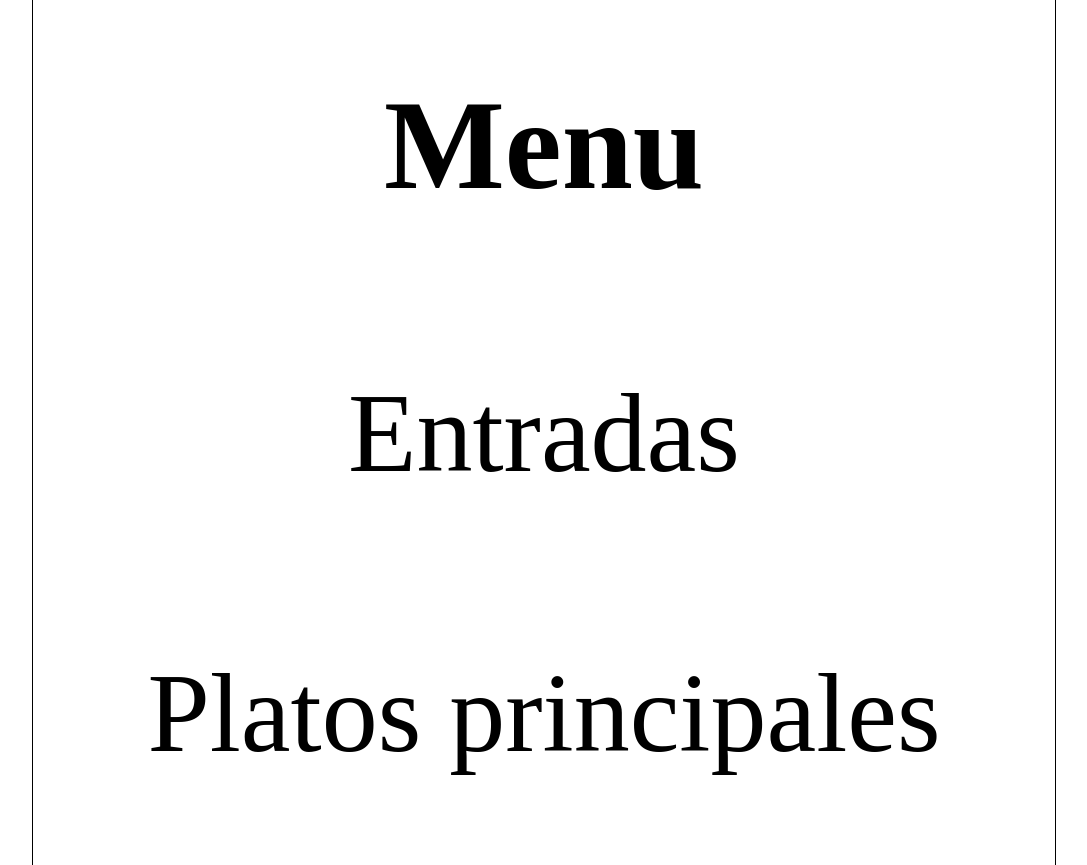
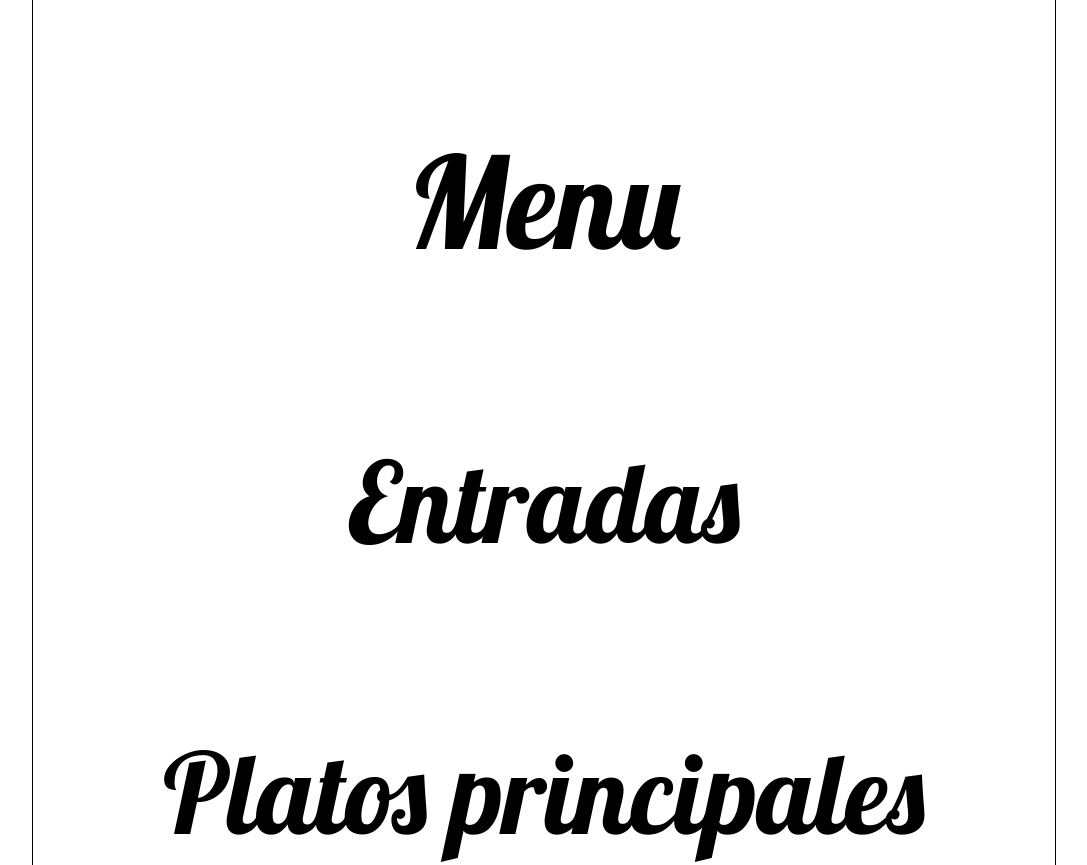
Before and after one commit to marianaorjuelaam/Pastallini, a plain HTML site: page index.html in a window 1280 px wide. Shown: the part 1540-2405 px from the top of the page, without its empty margins (96-1183 px from the left). Drawn offline with Linux system fonts and the light colour scheme.

Commit message:
Inicio tercera parte Lobster

```diff
--- a/index.html
+++ b/index.html
@@ -1,5 +1,5 @@
 <!DOCTYPE html>
-<html lang="es">
+<html lang="es" class="cafe">
 <head>
     <meta charset="UTF-8">
     <meta name="viewport" content="width=device-width, initial-scale=1.0">
@@ -9,7 +9,7 @@
     <script src="restaurante.js"></script>
 
 </head>
-<body class="box">
+<body class="box amarillo">
 
 
 
@@ -61,7 +61,7 @@
 
             <li><a href="entradas.html">Entradas</a></li>
 
-            <li><a href="platos.html">Platos principales</a></li>
+            <li><a href="platosFuertes.html">Platos principales</a></li>
 
             <li><a href="postres.html">Postres</a></li>
 
--- a/menu.css
+++ b/menu.css
@@ -1,3 +1,22 @@
+@font-face {
+    font-family: lobster;
+    src: url(Lobster-Regular.ttf);
+}
+*{
+    font-family: lobster;
+    font-weight: normal;
+}
+
+amarillo{
+
+}
+
+cafe{
+
+}
+
+
+
 .box{
     border-color: #000000;
     border-style: solid;
```
Also changed, not shown: Lobster-Regular.ttf (added).
